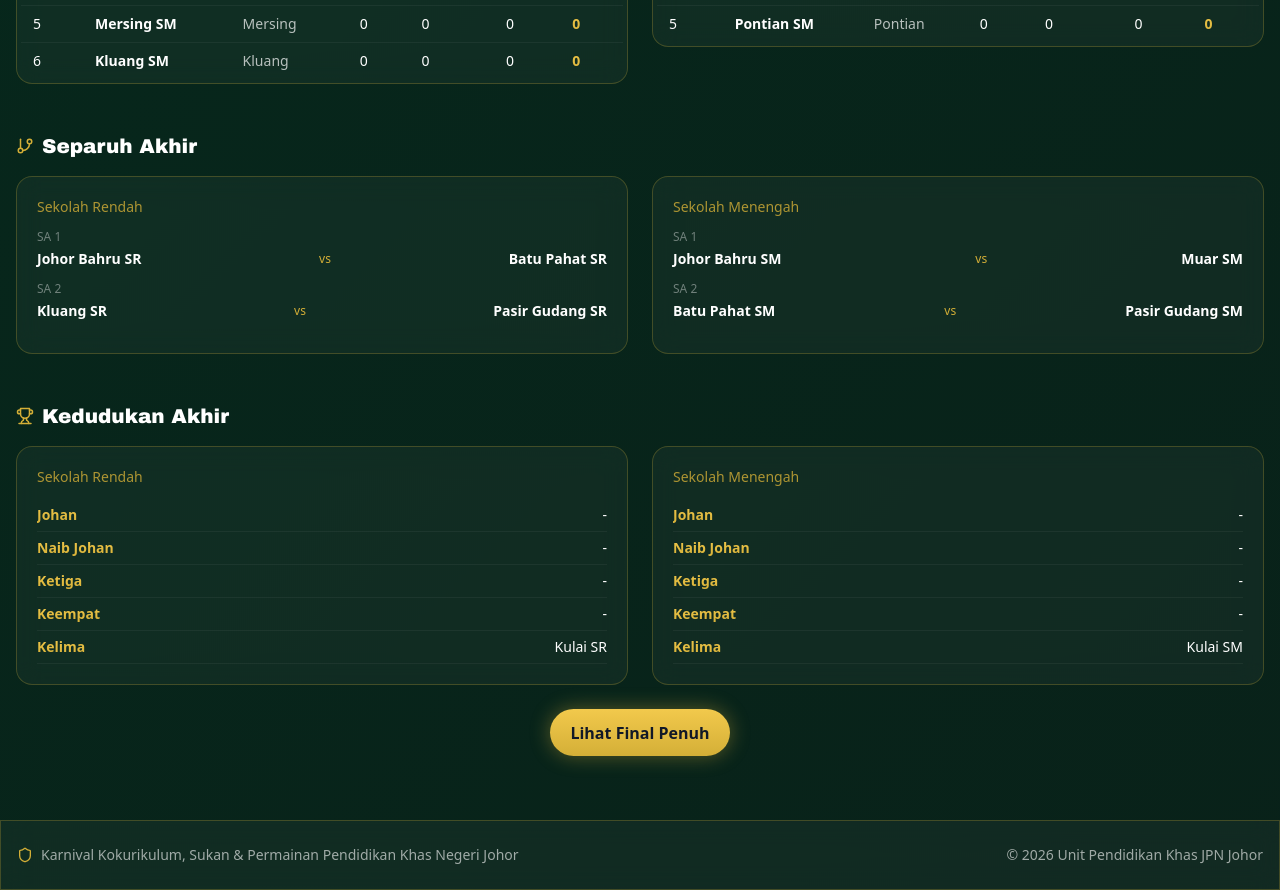
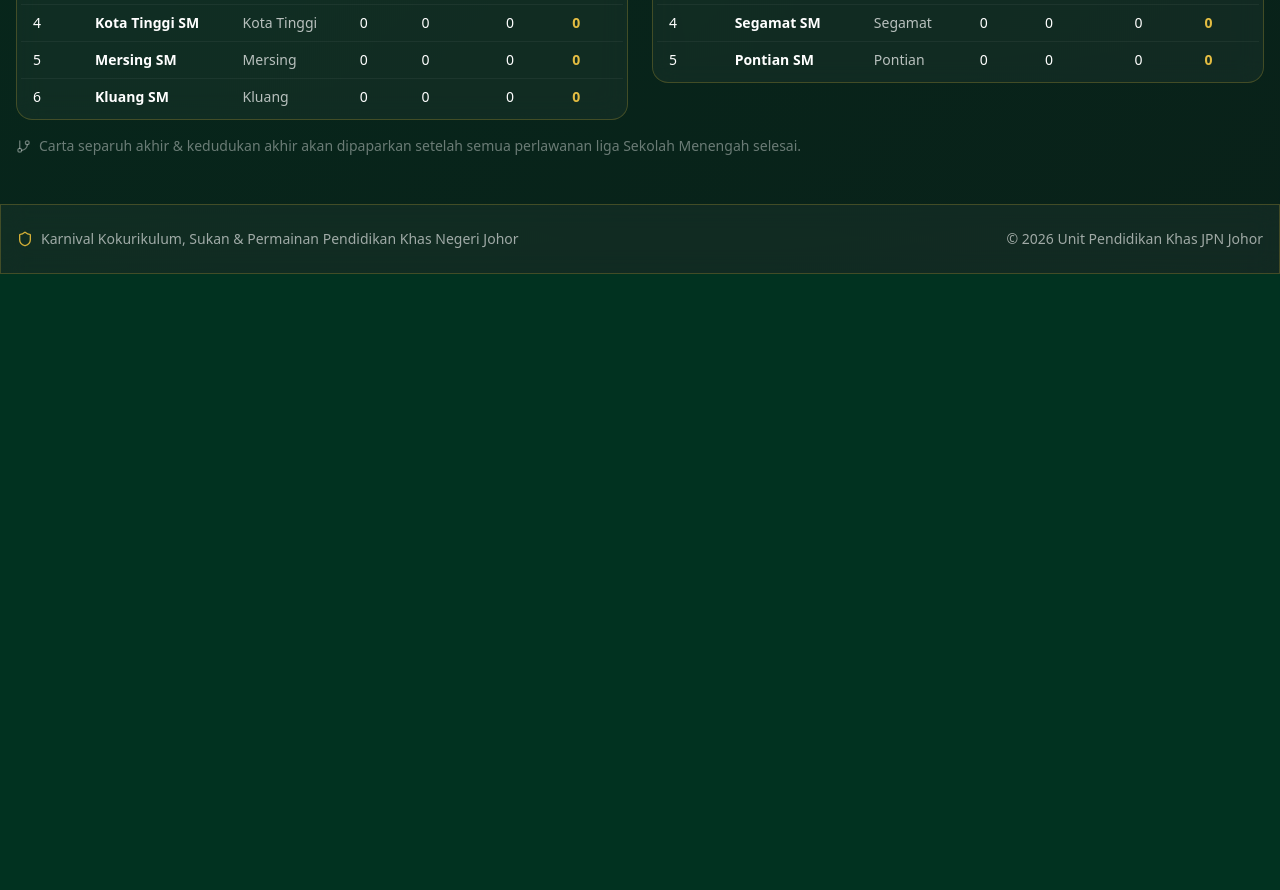
Before and after one commit to kaptenkaizo360-cpu/MLBBKSK2026, a Next.js app: page / in a window 1280 px wide. Shown: the part 1520-2410 px from the top of the page. After the commit the page ends 1794 px from the top, so only its background shows below. Built offline with nearby package versions, Linux system fonts and the light colour scheme.

Commit message:
Add files via upload

```diff
--- a/app/admin-dashboard/page.js
+++ b/app/admin-dashboard/page.js
@@ -2,7 +2,7 @@
 import { useState } from "react";
 import { useGuard } from "@/components/useGuard";
 import { useStore } from "@/components/useStore";
-import { resetStore, semifinalPairs, setKnockout } from "@/lib/store";
+import { resetStore, semifinalPairs, setKnockout, leagueComplete } from "@/lib/store";
 import { DISTRICTS, CATEGORIES } from "@/data/districts";
 import { Download, Trash2, RotateCcw, Users, Database, ShieldCheck, Trophy } from "lucide-react";
 
@@ -119,6 +119,17 @@ export default function AdminDashboard() {
       {tab === "knockout" && (
         <div className="grid lg:grid-cols-2 gap-6">
           {CATEGORIES.map((cat) => {
+            const done = leagueComplete(store, cat);
+            if (!done) {
+              return (
+                <div key={cat} className="glass p-5">
+                  <h3 className="font-display gold-text mb-2">{cat}</h3>
+                  <p className="text-white/55 text-sm">
+                    Keputusan kalah mati boleh diisi setelah semua perlawanan liga {cat} selesai.
+                  </p>
+                </div>
+              );
+            }
             const { sf1, sf2 } = semifinalPairs(store, cat);
             const ko = (store.knockout && store.knockout[cat]) || {};
             const finalists = [ko.sf1Winner, ko.sf2Winner].filter(Boolean);
--- a/app/final/page.js
+++ b/app/final/page.js
@@ -1,42 +1,115 @@
 "use client";
+import Link from "next/link";
 import { useStore } from "@/components/useStore";
-import { finalStandings } from "@/lib/store";
-import { WinnerCard, FinalStandingTable } from "@/components/Tables";
+import { finalStandings, semifinalPairs, leagueComplete } from "@/lib/store";
+import { FinalStandingTable } from "@/components/Tables";
 import { CATEGORIES } from "@/data/districts";
-import { Trophy } from "lucide-react";
+import { Trophy, Crown, Lock } from "lucide-react";
+
+// Satu "slot" dalam bracket
+function Slot({ team, win }) {
+  return (
+    <div className={`flex items-center justify-between px-3 py-2 rounded-lg border text-sm
+      ${win ? "border-gold bg-emerald-brand/25 shadow-goldglow" : "border-white/10 bg-black/20"}`}>
+      <span className={`font-semibold ${win ? "gold-text" : "text-white/85"}`}>{team?.teamName || "TBD"}</span>
+      {win && <Crown size={14} className="text-gold" />}
+    </div>
+  );
+}
+
+// Bracket: 2 separuh akhir di kiri, final di tengah, juara di kanan
+function Bracket({ sf1, sf2, fs }) {
+  const champ = fs.champion?.teamName;
+  return (
+    <div className="glass p-5 overflow-x-auto">
+      <div className="grid grid-cols-[1fr_auto_1fr_auto_1fr] items-center gap-4 min-w-[640px]">
+        {/* Lajur 1: Separuh akhir */}
+        <div className="space-y-6">
+          <div>
+            <div className="text-white/40 text-xs mb-1">Separuh Akhir 1</div>
+            <div className="space-y-2">
+              <Slot team={sf1.home} win={fs.finalists.finalist1 && sf1.home && fs.finalists.finalist1.teamName === sf1.home.teamName} />
+              <Slot team={sf1.away} win={fs.finalists.finalist1 && sf1.away && fs.finalists.finalist1.teamName === sf1.away.teamName} />
+            </div>
+          </div>
+          <div>
+            <div className="text-white/40 text-xs mb-1">Separuh Akhir 2</div>
+            <div className="space-y-2">
+              <Slot team={sf2.home} win={fs.finalists.finalist2 && sf2.home && fs.finalists.finalist2.teamName === sf2.home.teamName} />
+              <Slot team={sf2.away} win={fs.finalists.finalist2 && sf2.away && fs.finalists.finalist2.teamName === sf2.away.teamName} />
+            </div>
+          </div>
+        </div>
+
+        {/* Penyambung */}
+        <div className="h-full flex flex-col items-center justify-center text-gold/40">
+          <div className="w-8 border-t border-gold/30" />
+        </div>
+
+        {/* Lajur 2: Final */}
+        <div>
+          <div className="text-white/40 text-xs mb-1 flex items-center gap-1"><Crown size={12} className="text-gold" /> Final</div>
+          <div className="space-y-2">
+            <Slot team={fs.finalists.finalist1} win={champ && fs.finalists.finalist1 && champ === fs.finalists.finalist1.teamName} />
+            <Slot team={fs.finalists.finalist2} win={champ && fs.finalists.finalist2 && champ === fs.finalists.finalist2.teamName} />
+          </div>
+        </div>
+
+        {/* Penyambung */}
+        <div className="h-full flex flex-col items-center justify-center text-gold/40">
+          <div className="w-8 border-t border-gold/30" />
+        </div>
+
+        {/* Lajur 3: Juara */}
+        <div className="text-center">
+          <Trophy className="text-gold mx-auto animate-pulseGlow" size={36} />
+          <div className="text-white/50 text-xs mt-1">Juara</div>
+          <div className="font-display font-bold gold-text mt-1">{champ || "TBD"}</div>
+        </div>
+      </div>
+    </div>
+  );
+}
 
 export default function Final() {
   const { store } = useStore();
   if (!store) return <div className="text-center py-20 text-white/60">Memuatkan…</div>;
 
   return (
-    <div className="max-w-4xl mx-auto px-4 py-10">
+    <div className="max-w-5xl mx-auto px-4 py-10">
       <h1 className="font-display gold-text text-2xl font-bold flex items-center gap-2 mb-8 justify-center">
         <Trophy /> Final & Kedudukan Akhir
       </h1>
+
       {CATEGORIES.map((cat) => {
-        const fs = finalStandings(store, cat);
-        const { finalist1, finalist2 } = fs.finalists;
-        const rows = [fs.champion, fs.runnerUp, fs.third, fs.fourth, fs.fifth];
+        const done = leagueComplete(store, cat);
         return (
           <div key={cat} className="mb-14">
             <h2 className="font-display text-xl mb-4 text-center">{cat}</h2>
 
-            <div className="glass p-6 mb-6 text-center">
-              <div className="text-gold/80 text-sm mb-3">Perlawanan Akhir</div>
-              <div className="flex items-center justify-center gap-6 text-lg font-semibold">
-                <span>{finalist1?.teamName || "TBD"}</span>
-                <span className="text-gold">VS</span>
-                <span>{finalist2?.teamName || "TBD"}</span>
+            {!done ? (
+              <div className="glass p-6 flex items-center gap-3 text-white/60">
+                <Lock size={18} className="text-gold" />
+                <span>Carta final dipaparkan setelah semua perlawanan liga {cat} selesai.</span>
+                <Link href="/standings" className="btn btn-ghost text-sm ml-auto">Lihat Kedudukan</Link>
               </div>
-            </div>
-
-            <WinnerCard team={fs.champion?.teamName || null} />
-
-            <div className="mt-6">
-              <div className="text-gold/80 text-sm mb-2">Kedudukan Akhir</div>
-              <FinalStandingTable rows={rows.map((r) => r ? { ...r, category: cat } : null)} />
-            </div>
+            ) : (
+              (() => {
+                const { sf1, sf2 } = semifinalPairs(store, cat);
+                const fs = finalStandings(store, cat);
+                const rows = [fs.champion, fs.runnerUp, fs.third, fs.fourth, fs.fifth]
+                  .map((r) => (r ? { ...r, category: cat } : null));
+                return (
+                  <>
+                    <Bracket sf1={sf1} sf2={sf2} fs={fs} />
+                    <div className="mt-6">
+                      <div className="text-gold/80 text-sm mb-2">Kedudukan Akhir</div>
+                      <FinalStandingTable rows={rows} />
+                    </div>
+                  </>
+                );
+              })()
+            )}
           </div>
         );
       })}
--- a/app/page.js
+++ b/app/page.js
@@ -1,9 +1,9 @@
 "use client";
 import Link from "next/link";
-import { Trophy, Swords, Shield, Users, Gamepad2, Building2, GraduationCap, GitBranch } from "lucide-react";
+import { Trophy, Swords, Shield, Users, Gamepad2, Building2, GraduationCap, GitBranch, Crown } from "lucide-react";
 import { useStore } from "@/components/useStore";
 import { StatsCard, StandingTable } from "@/components/Tables";
-import { computeStandings, semifinalPairs, finalStandings } from "@/lib/store";
+import { computeStandings, semifinalPairs, finalStandings, leagueComplete } from "@/lib/store";
 import { CATEGORIES } from "@/data/districts";
 
 export default function Home() {
@@ -70,8 +70,10 @@ export default function Home() {
         </div>
       </section>
 
-      {/* STANDINGS */}
-      {store && CATEGORIES.map((cat) => (
+      {/* STANDINGS — sentiasa dipaparkan */}
+      {store && CATEGORIES.map((cat) => {
+        const done = leagueComplete(store, cat);
+        return (
           <section key={cat} className="mb-12">
             <h3 className="font-display text-xl mb-4 flex items-center gap-2">
               <Trophy size={18} className="text-gold" /> Kedudukan Liga {cat}
@@ -84,38 +86,24 @@ export default function Home() {
                 </div>
               ))}
             </div>
+
+            {/* Fasa kalah mati keluar HANYA selepas liga kategori ini tamat */}
+            {done ? (
+              <KnockoutBlock store={store} cat={cat} />
+            ) : (
+              <p className="text-white/40 text-sm mt-4 flex items-center gap-2">
+                <GitBranch size={15} /> Carta separuh akhir & kedudukan akhir akan dipaparkan setelah semua perlawanan liga {cat} selesai.
+              </p>
+            )}
           </section>
-      ))}
-
-      {/* SEMIFINAL */}
-      {store && (
-        <section className="mb-12">
-          <h3 className="font-display text-xl mb-4 flex items-center gap-2">
-            <GitBranch size={18} className="text-gold" /> Separuh Akhir
-          </h3>
-          <div className="grid md:grid-cols-2 gap-6">
-            {CATEGORIES.map((cat) => {
-              const { sf1, sf2 } = semifinalPairs(store, cat);
-              return (
-                <div key={cat} className="glass p-5">
-                  <div className="text-gold/80 text-sm mb-3">{cat}</div>
-                  <SF title="SA 1" home={sf1.home} away={sf1.away} />
-                  <SF title="SA 2" home={sf2.home} away={sf2.away} />
-                </div>
         );
       })}
     </div>
-        </section>
-      )}
+  );
+}
 
-      {/* FINAL & KEDUDUKAN AKHIR */}
-      {store && (
-        <section className="mb-16">
-          <h3 className="font-display text-xl mb-4 flex items-center gap-2">
-            <Trophy size={18} className="text-gold" /> Kedudukan Akhir
-          </h3>
-          <div className="grid md:grid-cols-2 gap-6">
-            {CATEGORIES.map((cat) => {
+function KnockoutBlock({ store, cat }) {
+  const { sf1, sf2 } = semifinalPairs(store, cat);
   const fs = finalStandings(store, cat);
   const rows = [
     { lab: "Johan", t: fs.champion },
@@ -124,31 +112,42 @@ export default function Home() {
     { lab: "Keempat", t: fs.fourth },
     { lab: "Kelima", t: fs.fifth },
   ];
+
   return (
-                <div key={cat} className="glass p-5">
-                  <div className="text-gold/80 text-sm mb-3">{cat}</div>
+    <div className="mt-8 grid lg:grid-cols-2 gap-6">
+      {/* Separuh akhir + final */}
+      <div className="glass p-5">
+        <div className="text-gold/80 text-sm mb-3 flex items-center gap-2"><GitBranch size={15} /> Separuh Akhir & Final</div>
+        <SF title="Separuh Akhir 1" home={sf1.home} away={sf1.away} />
+        <SF title="Separuh Akhir 2" home={sf2.home} away={sf2.away} />
+        <div className="mt-3 pt-3 border-t border-white/10">
+          <div className="text-white/40 text-xs mb-1 flex items-center gap-1"><Crown size={13} className="text-gold" /> Final</div>
+          <div className="flex items-center justify-between text-sm">
+            <span className="font-semibold">{fs.finalists.finalist1?.teamName || "TBD"}</span>
+            <span className="text-gold text-xs">vs</span>
+            <span className="font-semibold">{fs.finalists.finalist2?.teamName || "TBD"}</span>
+          </div>
+        </div>
+      </div>
+
+      {/* Kedudukan akhir 1-5 */}
+      <div className="glass p-5">
+        <div className="text-gold/80 text-sm mb-3 flex items-center gap-2"><Trophy size={15} /> Kedudukan Akhir</div>
         {rows.map((r) => (
           <div key={r.lab} className="flex items-center justify-between text-sm border-b border-white/5 py-1.5">
             <span className="gold-text font-semibold">{r.lab}</span>
             <span>{r.t?.teamName || "-"}</span>
           </div>
         ))}
+        <Link href="/final" className="btn btn-gold text-sm mt-4">Lihat Final Penuh</Link>
       </div>
-              );
-            })}
-          </div>
-          <div className="text-center mt-6">
-            <Link href="/final" className="btn btn-gold">Lihat Final Penuh</Link>
-          </div>
-        </section>
-      )}
     </div>
   );
 }
 
 function SF({ title, home, away }) {
   return (
-    <div className="mb-3">
+    <div className="mb-2">
       <div className="text-white/40 text-xs mb-1">{title}</div>
       <div className="flex items-center justify-between text-sm">
         <span className="font-semibold">{home?.teamName || "TBD"}</span>
--- a/app/semifinal/page.js
+++ b/app/semifinal/page.js
@@ -1,8 +1,9 @@
 "use client";
+import Link from "next/link";
 import { useStore } from "@/components/useStore";
-import { semifinalPairs } from "@/lib/store";
+import { semifinalPairs, leagueComplete } from "@/lib/store";
 import { CATEGORIES } from "@/data/districts";
-import { GitBranch } from "lucide-react";
+import { GitBranch, Lock } from "lucide-react";
 
 function Match({ title, home, away }) {
   return (
@@ -31,18 +32,32 @@ export default function Semifinal() {
         <GitBranch /> Separuh Akhir
       </h1>
       {CATEGORIES.map((cat) => {
-        const { sf1, sf2 } = semifinalPairs(store, cat);
+        const done = leagueComplete(store, cat);
         return (
           <div key={cat} className="mb-10">
             <h2 className="font-display text-xl mb-4">{cat}</h2>
-            <div className="grid md:grid-cols-2 gap-6">
-              <Match title="Separuh Akhir 1 — Johan A vs Naib Johan B" home={sf1.home} away={sf1.away} />
-              <Match title="Separuh Akhir 2 — Johan B vs Naib Johan A" home={sf2.home} away={sf2.away} />
-            </div>
+            {done ? (
+              <>
+                {(() => {
+                  const { sf1, sf2 } = semifinalPairs(store, cat);
+                  return (
+                    <div className="grid md:grid-cols-2 gap-6">
+                      <Match title="Separuh Akhir 1 — Johan A vs Naib Johan B" home={sf1.home} away={sf1.away} />
+                      <Match title="Separuh Akhir 2 — Johan B vs Naib Johan A" home={sf2.home} away={sf2.away} />
+                    </div>
+                  );
+                })()}
+              </>
+            ) : (
+              <div className="glass p-6 flex items-center gap-3 text-white/60">
+                <Lock size={18} className="text-gold" />
+                <span>Carta separuh akhir dipaparkan setelah semua perlawanan liga {cat} selesai.</span>
+                <Link href="/standings" className="btn btn-ghost text-sm ml-auto">Lihat Kedudukan</Link>
+              </div>
+            )}
           </div>
         );
       })}
-      <p className="text-white/50 text-xs">Pasangan dijana automatik daripada kedudukan liga semasa.</p>
     </div>
   );
 }
```
Also changed, not shown: lib/store.js. Lines whose indentation alone changed are shown as unchanged.
